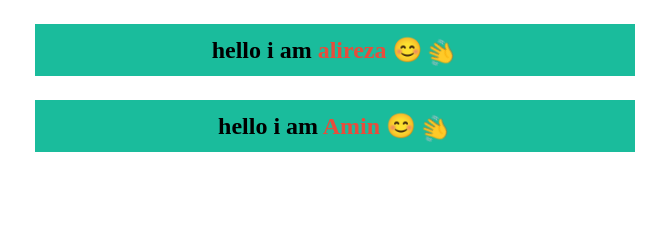
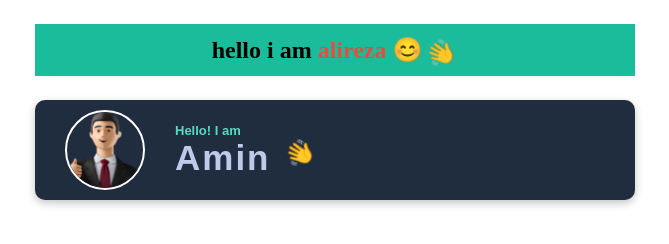
Before and after one commit to alirezahekmati/team-test, a plain HTML site: page index.html in a window 1280 px wide. Shown: the whole page, without its empty margins (305-974 px from the left). Drawn offline with Linux system fonts and the light colour scheme.

Commit message:
forced to do my own design by alireza hekmati xD

```diff
--- a/index.html
+++ b/index.html
@@ -14,8 +14,20 @@
     <div class="container">
         <p id="alireza">hello i am <span id="alireza-span">alireza</span> <span id="alireza-face">😊</span> <span
                 id="alireza-hand">👋</span> </p>
-        <p id="alireza">hello i am <span id="alireza-span">Amin</span> <span id="alireza-face">😊</span> <span
-                id="alireza-hand">👋</span> </p>
+
+        <!-- amin section -->
+
+        <section class="amin-section">
+            <img src="./image/thumbs up.png" alt="random image">
+            <div class="side">
+                <p>Hello! I am</p>
+                <h2>Amin</h2>
+            </div>
+            <span id="alireza-hand">👋</span>
+        </section>
+
+        <!-- amin section end -->
+
 
     </div>
 </body>
--- a/style.css
+++ b/style.css
@@ -83,6 +83,58 @@ body {
 
 /* ***********************************************
 **********************************************
+               amin section
+ **********************************************
+ ************************************************ */
+
+.amin-section {
+    background-color: #202D3F;
+    border-radius: 10px;
+    box-shadow: rgba(0, 0, 0, 0.24) 0px 3px 8px;
+    font-family: sans-serif;
+    padding: 10px 30px;
+    display: flex;
+    align-items: center;
+}
+
+.amin-section * {
+    margin: 0;
+    padding: 0;
+}
+
+.amin-section img {
+    object-fit: cover;
+    border-radius: 50%;
+    width: 80px;
+    height: 80px;
+    border: 2px solid white;
+}
+
+.amin-section .side {
+    margin-left: 30px;
+    margin-right: 3%;
+    text-align: left;
+}
+
+.amin-section p {
+    color: #56DBC0;
+    font-size: 13px;
+}
+
+.amin-section h2 {
+    color: #BFCAEA;
+    margin: 0;
+    font-size: 35px;
+    letter-spacing: 2px;
+}
+
+.amin-section span {
+    color: #56DBC0;
+}
+
+
+/* ***********************************************
+**********************************************
                name section
  **********************************************
  ************************************************ */
```
Also changed, not shown: image/thumbs up.png (added).
